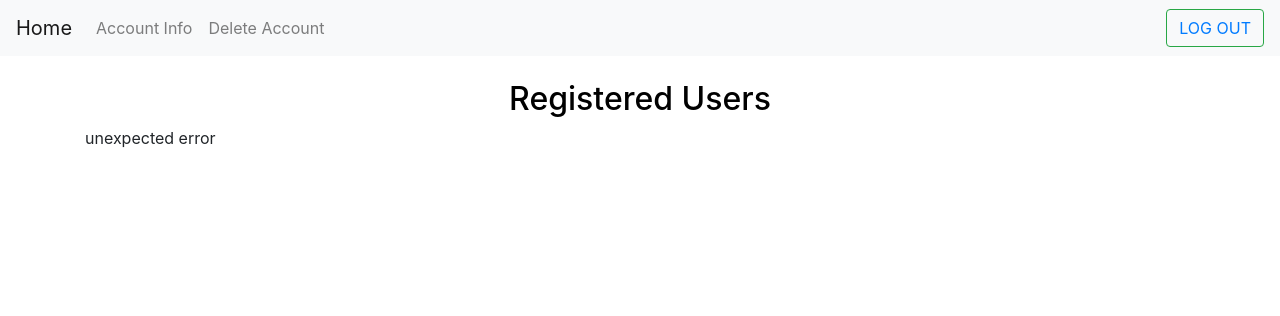
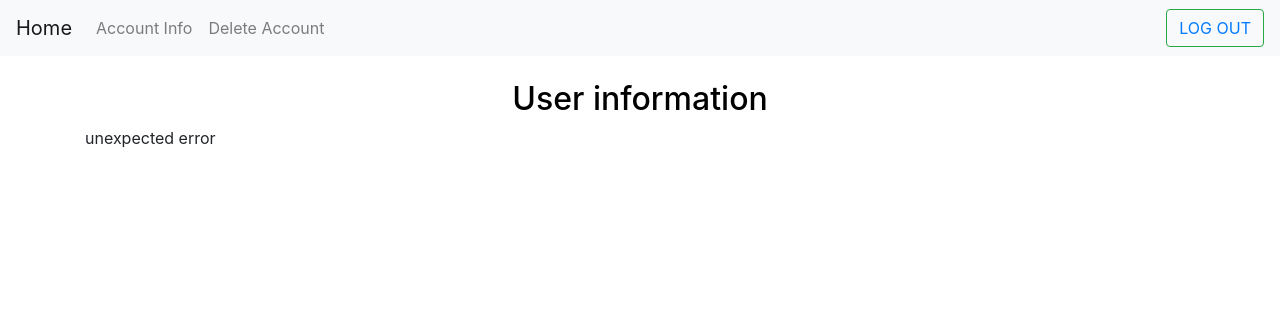
Before and after one commit to dikshant7/developmentbank, a PHP site: page /accountInfo.php in a window 1280 px wide. Shown: the top 316 px of the page. Run offline with PHP 8.4, Linux system fonts and the light colour scheme; the visitor is signed in with stand-in values (Sample User, id 1); data that the repository does not hold is empty.

Commit message:
Update accountInfo.php

```diff
--- a/accountInfo.php
+++ b/accountInfo.php
@@ -15,7 +15,7 @@
 <body>
 <?php require 'partials/navbar.php'?>
 <div class="container">
-    <h2 class="text-center pt-4" style="color : black;">Registered Users</h2>
+    <h2 class="text-center pt-4" style="color : black;">User information</h2>
     <div class="table-responsive-sm">
     <table class="table table-hover table-striped table-condensed table-bordered">
         <tbody>
```
